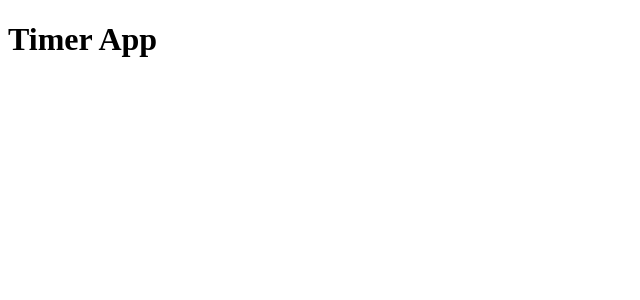
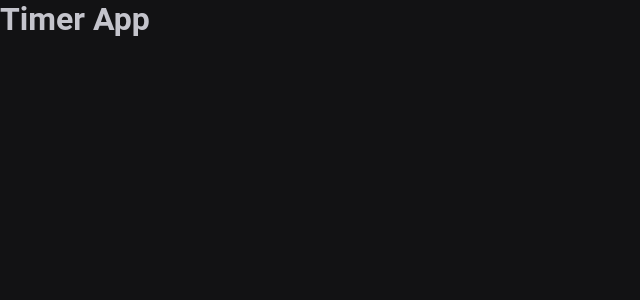
Before and after one commit to fernandotag/react-timer, a React (Vite) app: page / in a window 1280 px wide. Shown: the top 300 px of the page, without its empty margins (0-640 px from the left). Built offline with nearby package versions, Linux system fonts and the light colour scheme.

Commit message:
chore: install eslint

```diff
--- a/package.json
+++ b/package.json
@@ -17,7 +17,12 @@
   "devDependencies": {
     "@types/react": "^18.0.26",
     "@types/react-dom": "^18.0.9",
+    "@typescript-eslint/eslint-plugin": "^5.47.0",
+    "@typescript-eslint/parser": "^5.47.0",
     "@vitejs/plugin-react": "^3.0.0",
+    "eslint": "^8.30.0",
+    "eslint-config-airbnb": "^19.0.4",
+    "eslint-config-airbnb-typescript": "^17.0.0",
     "typescript": "^4.9.3",
     "vite": "^4.0.0"
   }
--- a/src/App.tsx
+++ b/src/App.tsx
@@ -1,11 +1,15 @@
-import { useState } from 'react'
+import React from 'react';
+import { ThemeProvider } from 'styled-components';
+import { GlobalStyle } from './styles/global';
+import defaultTheme from './styles/themes/default';
 
-export function App() {
-  const [count, setCount] = useState(0)
+function App() {
+  return (
+    <ThemeProvider theme={defaultTheme}>
+      <h1>Timer App</h1>
+      <GlobalStyle />
+    </ThemeProvider>
+  );
+}
 
-  return (
-    <div className="App">
-      <h1>Timer App</h1>
-    </div>
-  )
-}
+export default App;
--- /dev/null
+++ b/src/styles/global.ts
@@ -0,0 +1,25 @@
+import { createGlobalStyle } from 'styled-components'
+
+export const GlobalStyle = createGlobalStyle`
+  * {
+    margin: 0;
+    padding: 0;
+    box-sizing: border-box;
+  }
+
+  :focus {
+    outline: none;
+    box-shadow: 0 0 0 2px ${(props) => props.theme['green-500']};
+  }
+
+  body {
+    background: ${(props) => props.theme['gray-900']};
+    color: ${(props) => props.theme['gray-300']};
+  }
+
+  body, input, textarea, button {
+    font-family: 'Roboto', sans-serif;
+    font-weight: 400;
+    font-size: 1rem;
+  }
+`
--- /dev/null
+++ b/src/styles/themes/default.ts
@@ -0,0 +1,23 @@
+const defaultTheme = {
+  white: '#FFF',
+
+  'gray-100': '#E1E1E6',
+  'gray-300': '#C4C4CC',
+  'gray-400': '#8D8D99',
+  'gray-500': '#7C7C8A',
+  'gray-600': '#323238',
+  'gray-700': '#29292E',
+  'gray-800': '#202024',
+  'gray-900': '#121214',
+
+  'green-300': '#00B37E',
+  'green-500': '#00875F',
+  'green-700': '#015F43',
+
+  'red-500': '#AB222E',
+  'red-700': '#7A1921',
+
+  'yellow-500': '#FBA94C',
+};
+
+export default defaultTheme;
```
Also changed, not shown: src/@types/styled.d.ts (added, +8 -0 lines), src/main.tsx (+4 -4 lines), .eslintrc.json (added), 1 other file (tests, documents, lock files or other folders).
